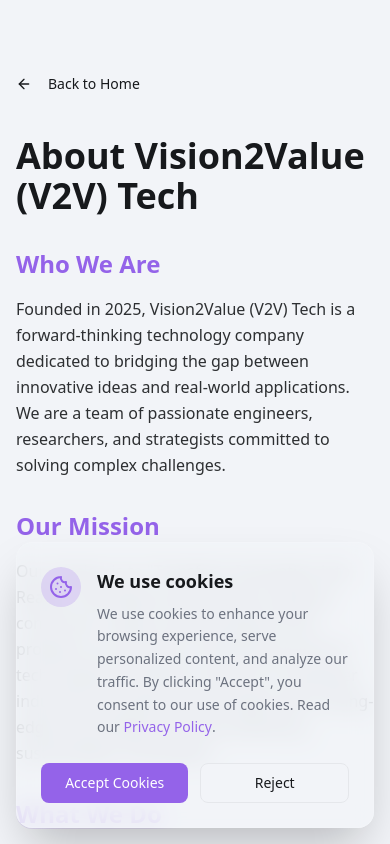
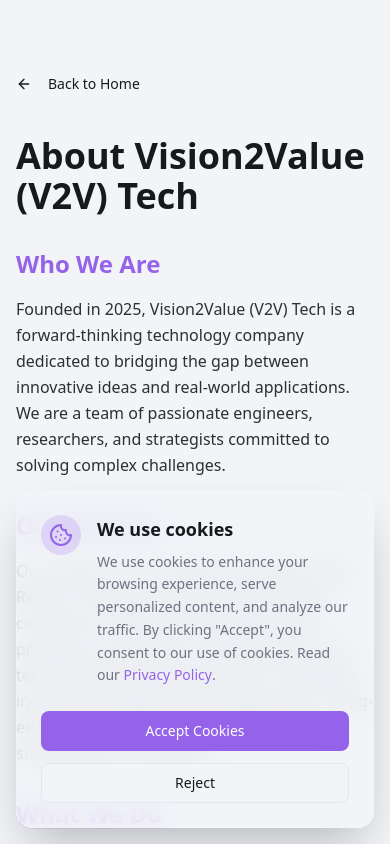
Before and after one commit to phravins/V2V-Tech, a React (Vite) app: page /about in a window 390 px wide. Shown: the top 844 px of the page. Built offline with nearby package versions, Linux system fonts and the light colour scheme; no server answers.

Commit message:
Update CookieConsent.tsx

```diff
--- a/src/components/CookieConsent.tsx
+++ b/src/components/CookieConsent.tsx
@@ -54,7 +54,7 @@ const CookieConsent = () => {
                             </div>
                         </div>
 
-                        <div className="flex justify-end gap-3 pt-2">
+                        <div className="flex flex-col md:flex-row md:justify-end gap-3 pt-2">
                             <Button onClick={acceptCookies} className="w-full md:w-auto font-medium">
                                 Accept Cookies
                             </Button>
```
